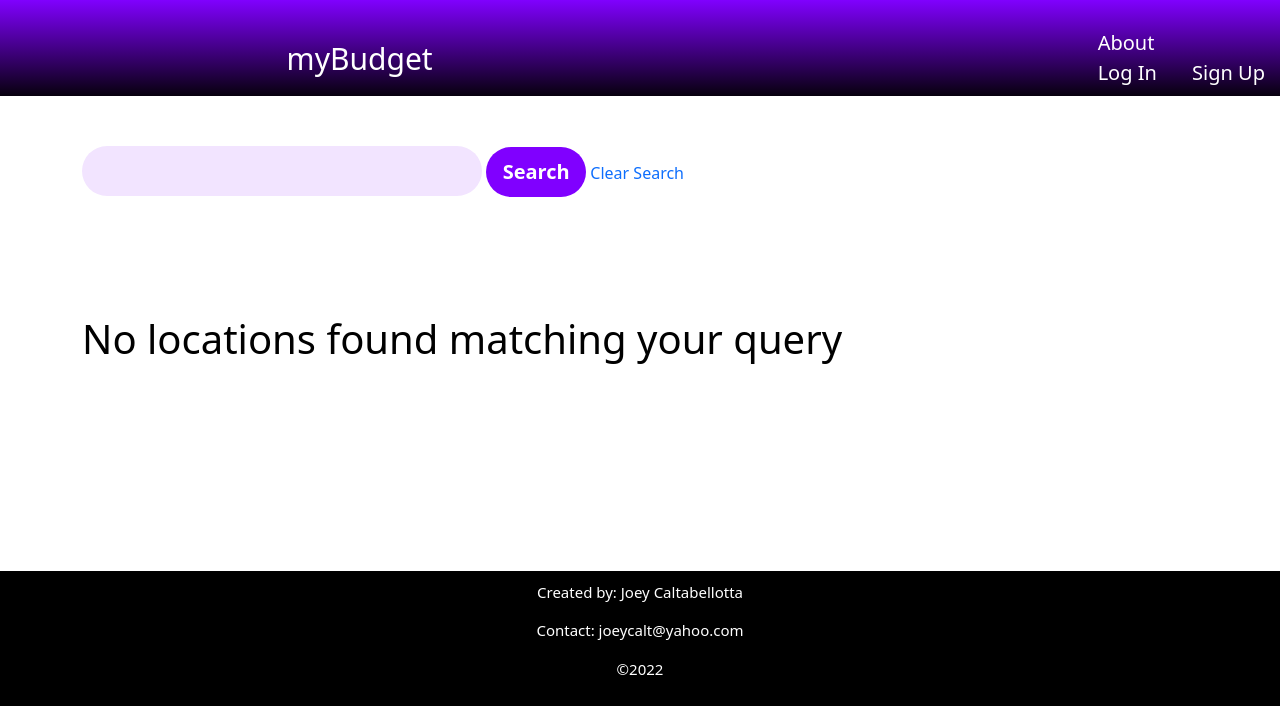
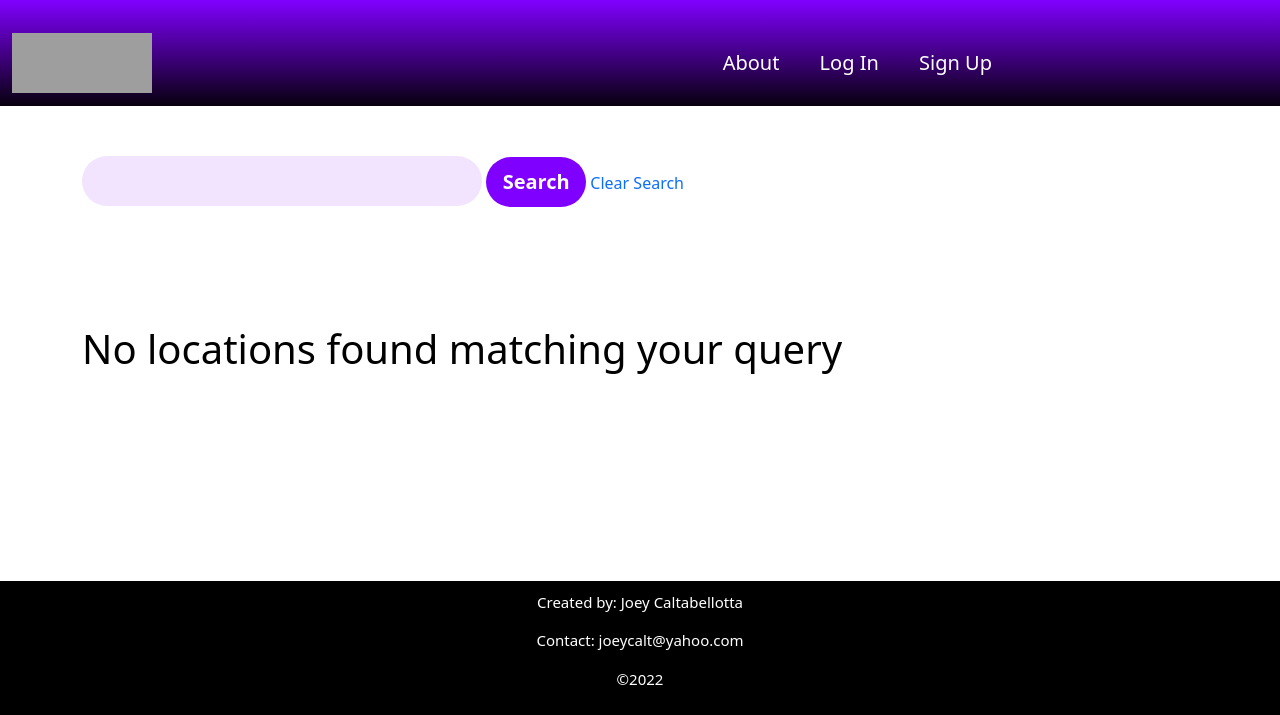
Before and after one commit to joeycalt/myBudget, a Django app: page /budget/ in a window 1280 px wide. Shown: the top 715 px of the page. Run offline with Django 4.2, Linux system fonts and the light colour scheme; data that the repository does not hold is empty; grey boxes are pictures that could not be loaded.

Commit message:
ready for deployment

```diff
--- a/main_app/static/styles/main.css
+++ b/main_app/static/styles/main.css
@@ -57,10 +57,29 @@ p {
 
 a.navbar-link {
     color: white;
-    margin: 5px;
+    margin-right: 15px;
     text-decoration: none;
     padding: 10px;
     font-size: 20px;
+}
+
+.navbar-area {
+    width: 28%;
+    margin-left: 40px;
+}
+
+.logo {
+    width: 140px;
+    height: 60px;
+}
+
+.home-nav {
+    width: 100%;
+}
+
+.base.navbar-area {
+    width: 88%;
+    margin-left: 40px;
 }
 
 .collapse.navbar-collapse {
@@ -76,7 +95,6 @@ a.navbar-link {
 .navbar-brand {
     color: white;
     font-size: 30px;
-    margin-right: 650px;
 }
 
 .navbar-brand:hover {
@@ -662,7 +680,3 @@ div.buttons {
     font-size: 18px;
     font-weight: 800;
 }
-
-.home-off.navbar-brand {
-    margin-right: 1010px;
-}
--- a/main_app/templates/about.html
+++ b/main_app/templates/about.html
@@ -15,9 +15,11 @@
         <div class="home-top">
         <nav class="poistion-sticky navbar-expand-lg ">
             <span class="collapse navbar-collapse justify-content-end" id="navbarMain">
-        <a class="home-off navbar-brand" href="/">myBudget</a>
+                <a class="container-fluid justify-content-start navbar-brand" href="/">
+                    <img class= 'logo' src="https://i.im.ge/2022/10/14/27JHa8.Group-12.png" alt="">
+                </a>
 
-        <span class="navbar-area">
+        <span class="home-nav">
                     <a class="navbar-link" href="/about">About</a>
 
                 {% if user.is_authenticated %}
--- a/main_app/templates/base.html
+++ b/main_app/templates/base.html
@@ -15,9 +15,11 @@
         <div>
         <nav class="navbar navbar-expand-lg">
             <span class="collapse navbar-collapse justify-content-end" id="navbarMain">
-            <a class="navbar-brand" href="/">myBudget</a>
+                <a class="container-fluid justify-content-start navbar-brand" href="/">
+                    <img class= 'logo' src="https://i.im.ge/2022/10/14/27JHa8.Group-12.png" alt="">
+                </a>
 
-        <span class="navbar-area">
+        <span class="base navbar-area">
                     <a class="navbar-link" href="/about">About</a>
 
                 {% if user.is_authenticated %}
@@ -31,10 +33,10 @@
                 </span>
             </span>
             {% else %}
-                <div>
+
                     <a class='navbar-link' href="{% url 'login' %}">Log In</a>
                     <a class="navbar-link" href="{% url 'signup' %}">Sign Up</a>
-                </div>
+
             {% endif %}
             </span>
         </nav>
--- a/main_app/templates/home.html
+++ b/main_app/templates/home.html
@@ -15,8 +15,10 @@
         <div class="home-top">
         <nav class="position-sticky navbar navbar-expand-lg">
             <span class="collapse navbar-collapse justify-content-end" id="navbarMain">
-                <a class="home-off navbar-brand" href="/">myBudget</a>
-                <span class="navbar-area">
+                <a class="container-fluid justify-content-start navbar-brand" href="/">
+                    <img class= 'logo' src="https://i.im.ge/2022/10/14/27JHa8.Group-12.png" alt="">
+                </a>
+                <span class="home-nav">
                     <a class="navbar-link" href="/about">About</a>
 
                 {% if user.is_authenticated %}
--- a/main_app/templates/registration/login.html
+++ b/main_app/templates/registration/login.html
@@ -16,7 +16,9 @@
         <div class="home-top">
         <nav class="position-sticky navbar-expand-lg">
             <span class="collapse navbar-collapse justify-content-end" id="navbarMain">
-                <a class="login navbar-brand" href="/">myBudget</a>
+                <a class="container-fluid justify-content-start navbar-brand" href="/">
+                    <img class= 'logo' src="https://i.im.ge/2022/10/14/27JHa8.Group-12.png" alt="">
+                </a>
                 <span class="navbar-area">
             <a class="about navbar-link " href="/about">About</a>
                 {% if user.is_authenticated %}
--- a/main_app/templates/registration/signup.html
+++ b/main_app/templates/registration/signup.html
@@ -16,7 +16,9 @@
         <div class="home-top">
         <nav class="position-sticky navbar-expand-lg">
             <span class="collapse navbar-collapse justify-content-end" id="navbarMain">
-                <a class="login navbar-brand" href="/">myBudget</a>
+                <a class="container-fluid justify-content-start navbar-brand" href="/">
+                    <img class= 'logo' src="https://i.im.ge/2022/10/14/27JHa8.Group-12.png" alt="">
+                </a>
                 <span class="navbar-area">
             <a class="about navbar-link " href="/about">About</a>
                 {% if user.is_authenticated %}
```
